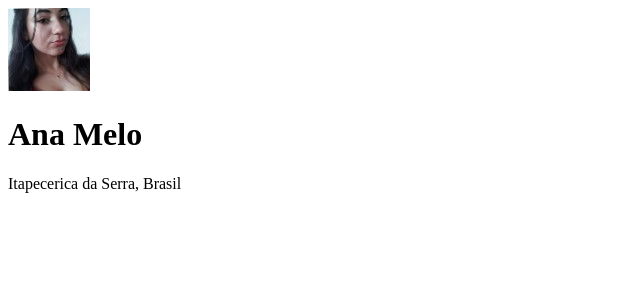
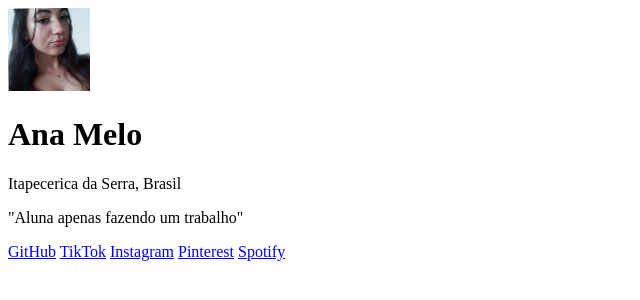
Before and after one commit to AnaBarea11BTI/meus-links, a plain HTML site: page index.html in a window 1280 px wide. Shown: the whole page, without its empty margins (0-640 px from the left). Drawn offline with Linux system fonts and the light colour scheme.

Commit message:
término do desenvolvimento do HTML

```diff
--- a/index.html
+++ b/index.html
@@ -10,6 +10,16 @@
         <img src="./Ana 88x88.jpg" alt="imagem da criadora da página de links, ana melo">
         <h1>Ana Melo</h1>
         <p>Itapecerica da Serra, Brasil</p>
+
+        <p>"Aluna apenas fazendo um trabalho"</p>
+
+        <a href="https://github.com/AnaBarea11BTI">GitHub</a>
+        <a href="https://www.tiktok.com/@_.analu00">TikTok</a>
+        <a href="https://www.instagram.com/analu_vwx/">Instagram</a>
+        <a href="https://br.pinterest.com/luizaanabm/">Pinterest</a>
+        <a href="https://open.spotify.com/user/g83w0j8wdk3sz8zvilh8btnoe">Spotify</a>
+
+
     </div>
 </body>
 </html>
```
